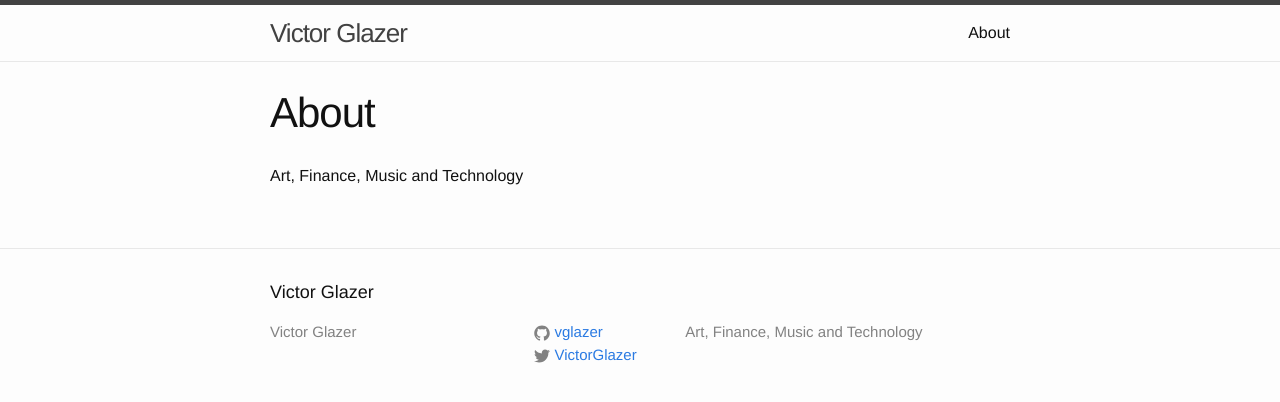
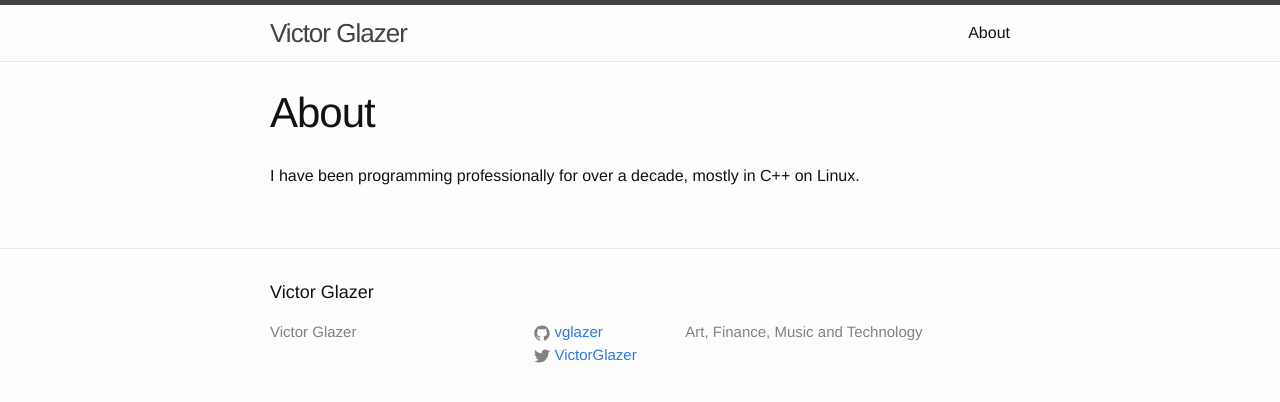
Before and after one commit to vglazer/vglazer.github.io, a Jekyll site: the page built from about.md, in a window 1280 px wide. Shown: the top 402 px of the page. Built offline with Jekyll 4.4.1, drawn with Linux system fonts in a browser that asks for light colours.

Commit message:
updated description

```diff
--- a/about.md
+++ b/about.md
@@ -4,4 +4,5 @@ title: About
 permalink: /about/
 ---
 
-Art, Finance, Music and Technology
+I have been programming professionally for over a decade,
+mostly in C++ on Linux.
```
